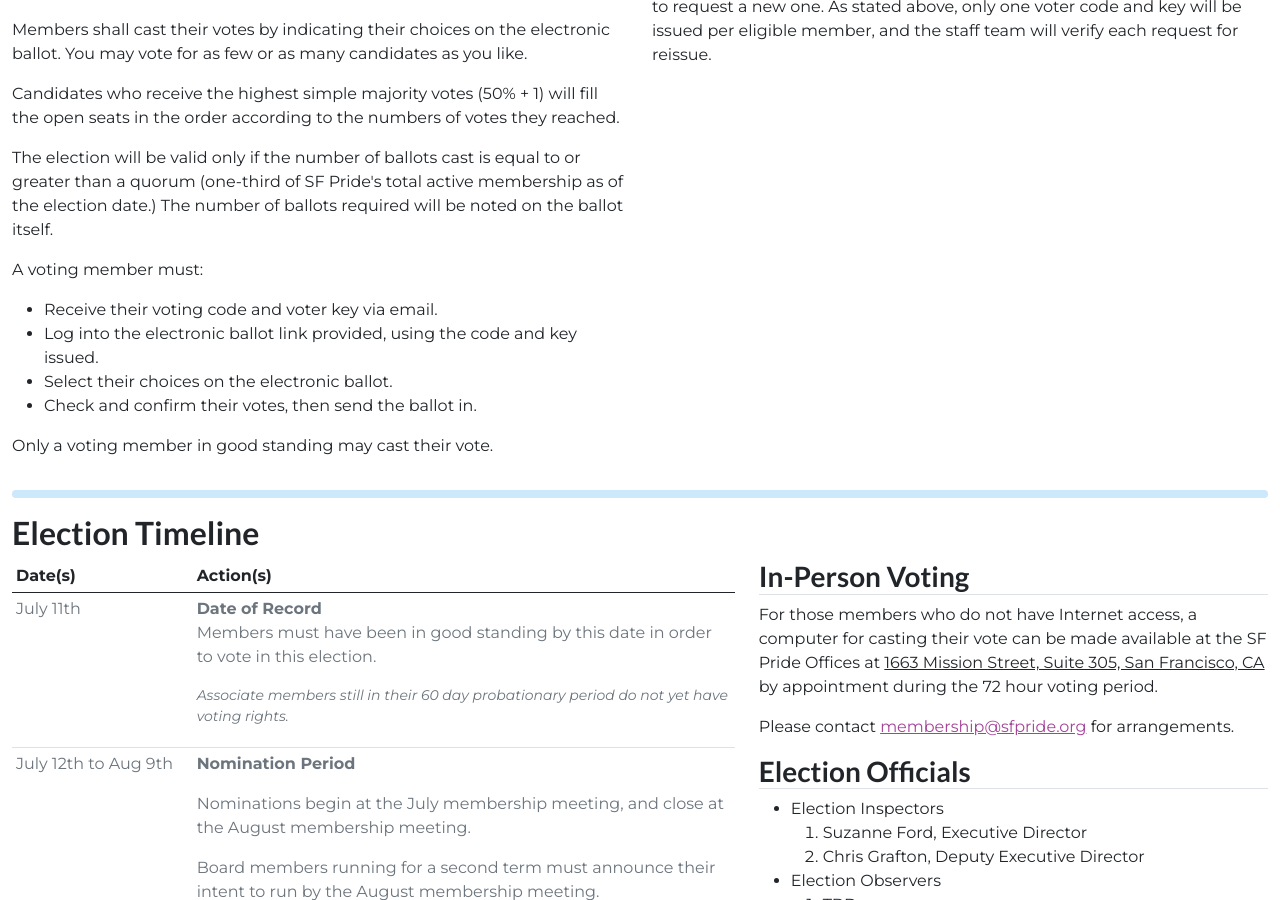
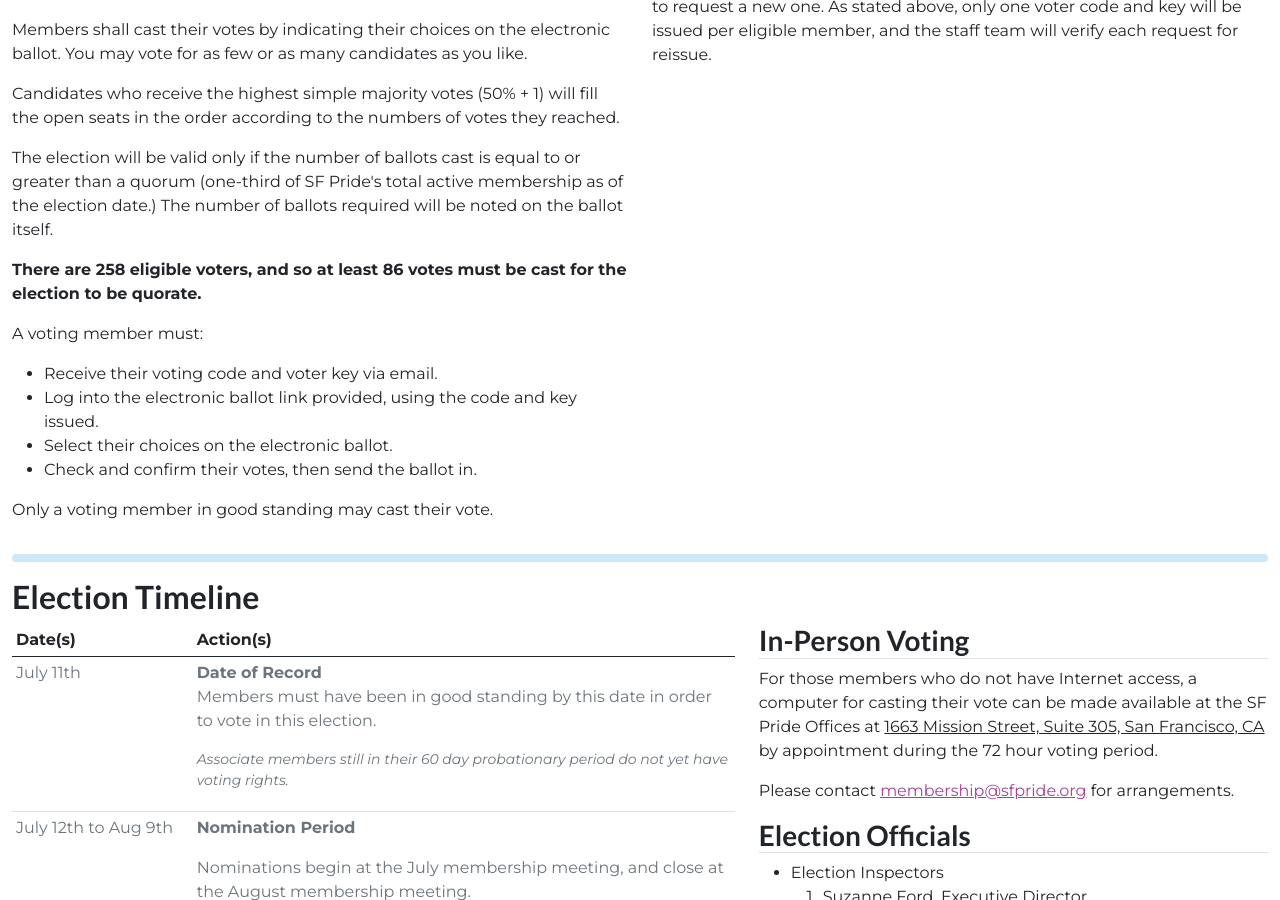
Before and after one commit to sfpride/members, a Jekyll site: the page built from election.html, in a window 1280 px wide and 900 px high, scrolled down 978 px. Built offline with Jekyll 4.4.1, drawn with Linux system fonts in a browser that asks for light colours.

Commit message:
add required votes

```diff
--- a/election.html
+++ b/election.html
@@ -92,6 +92,7 @@ permalink: /election/
             <p>The election will be valid only if the number of ballots cast is equal to or greater than a quorum
                 (one-third of SF Pride's total active membership as of the election date.) The number of ballots
                 required will be noted on the ballot itself.</p>
+            <p class="fw-bold">There are 258 eligible voters, and so at least 86 votes must be cast for the election to be quorate.</p>
             <p>A voting member must: </p>
             <ul>
                 <li>Receive their voting code and voter key via email.</li>
```
